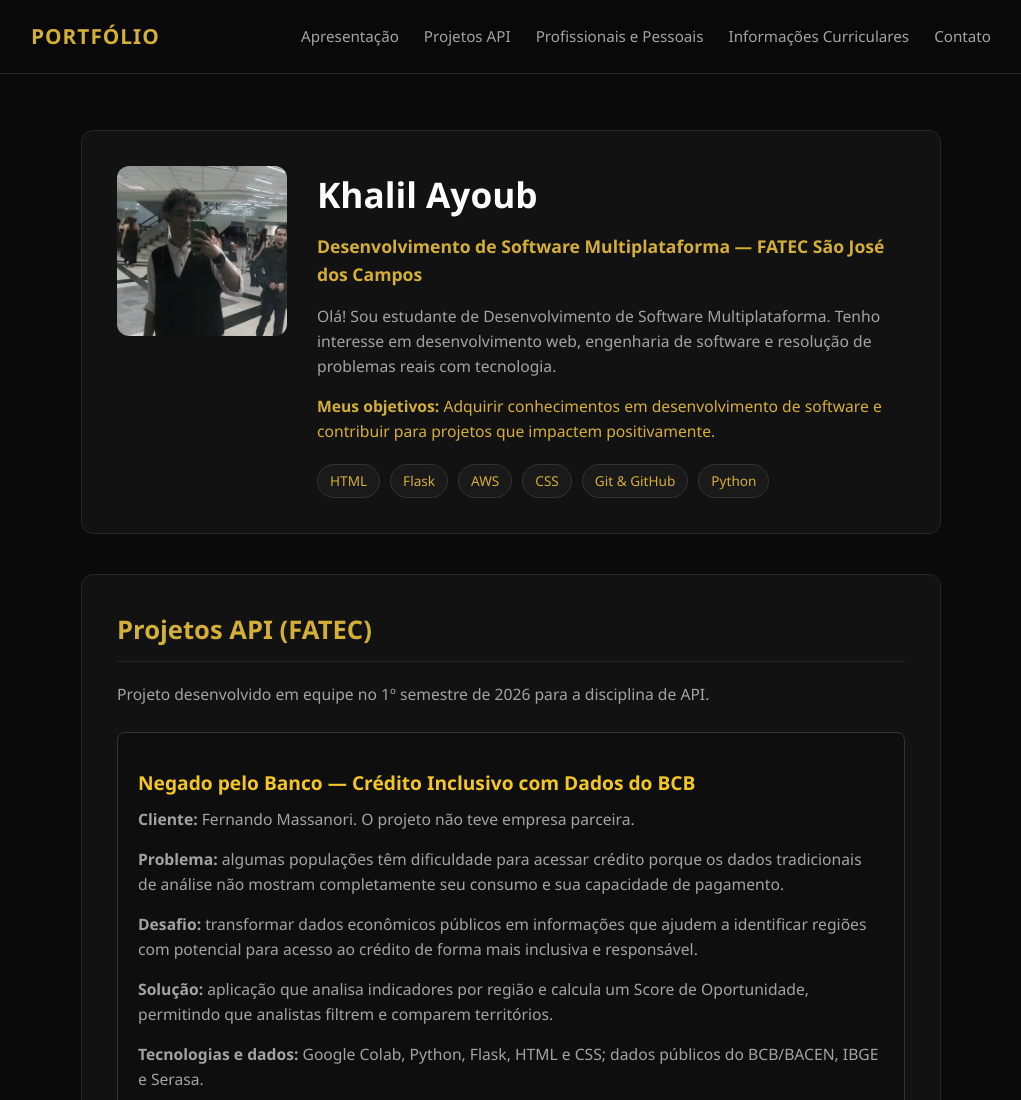
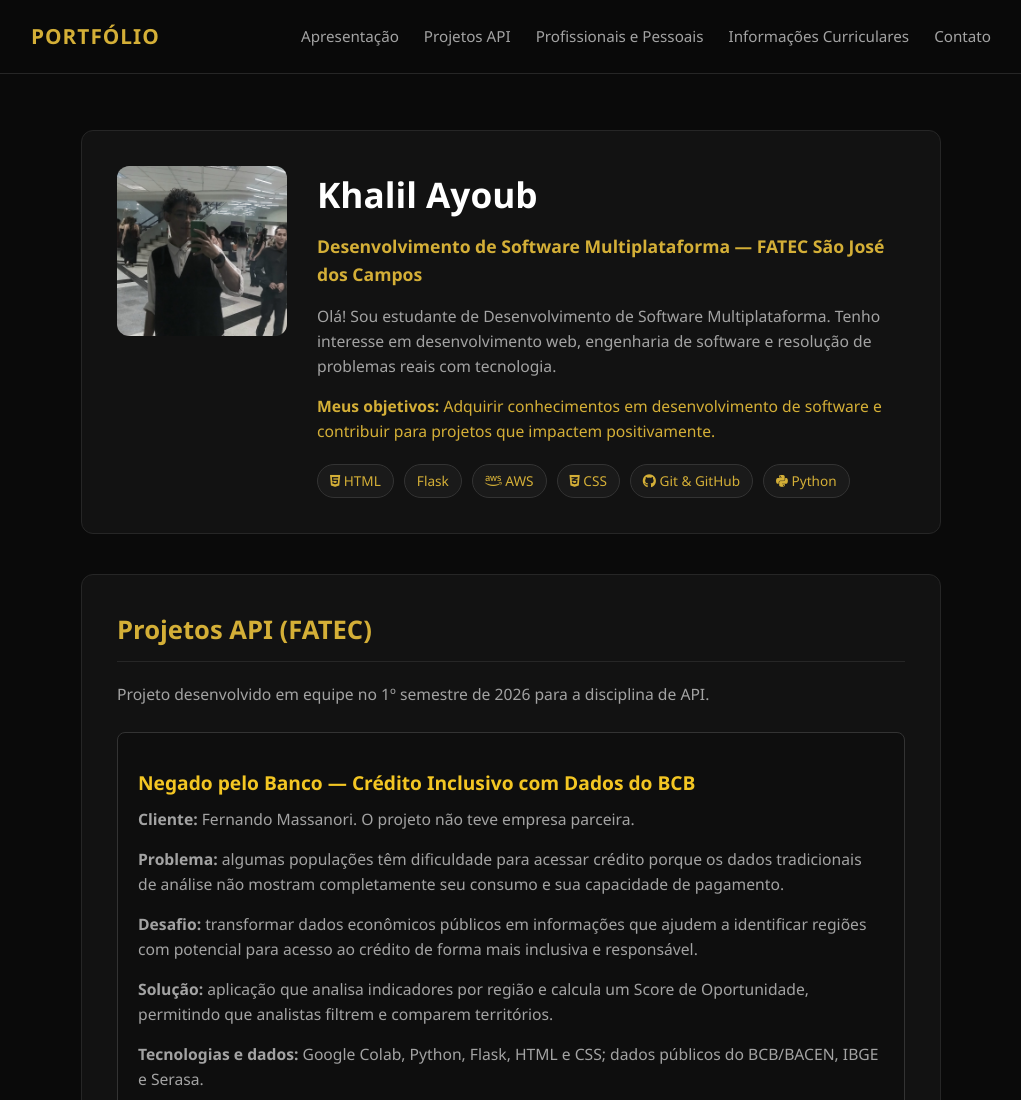
Before and after one commit to KhaosKhalil/portfolio, a plain HTML site: page index.html in a window 1280 px wide. Shown: the top 1100 px of the page, without its empty margins (129-1150 px from the left). Drawn offline with Linux system fonts and the light colour scheme.

Commit message:
Atualizando o portfólio com os ícones

```diff
--- a/index.html
+++ b/index.html
@@ -5,6 +5,7 @@
   <meta name="viewport" content="width=device-width, initial-scale=1.0">
   <title>Portfólio | FATEC DSM</title>
   <link rel="stylesheet" href="./style.css">
+  <link rel="stylesheet" href="https://cdnjs.cloudflare.com/ajax/libs/font-awesome/6.4.0/css/all.min.css">
 </head>
 <body>
   <header>
@@ -39,12 +40,12 @@
           </p>
 
           <div class="tags" aria-label="Tecnologias e conhecimentos">
-            <span class="tag">HTML</span>
+            <span class="tag"><i class="fa-brands fa-html5"></i> HTML</span>
             <span class="tag">Flask</span>
-            <span class="tag">AWS</span>
-            <span class="tag">CSS</span>
-            <span class="tag">Git & GitHub</span>
-            <span class="tag">Python</span>
+            <span class="tag"><i class="fa-brands fa-aws"></i> AWS</span>
+            <span class="tag"><i class="fa-brands fa-css3-alt"></i> CSS</span>
+            <span class="tag"> <i class="fa-brands fa-github"></i> Git & GitHub</span>
+            <span class="tag"><i class="fa-brands fa-python"></i> Python</span>
           </div>
         </div>
       </div>
```
